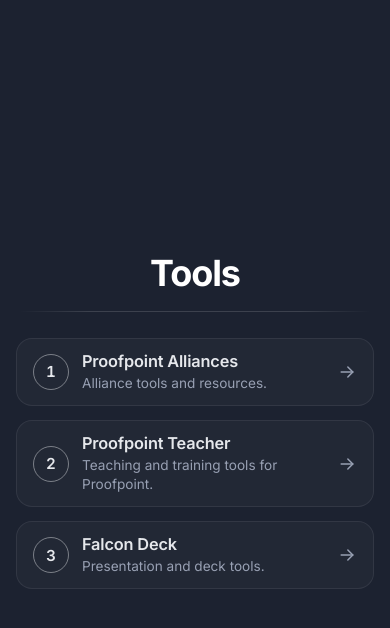
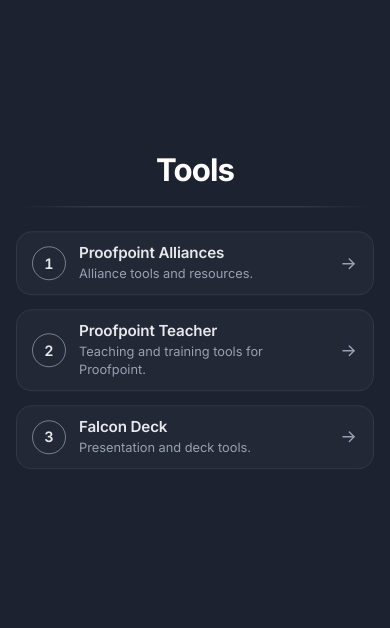
Before and after one commit to jchowlabs/jchowlabs-dev.github.io, a plain HTML site: page index.html in a window 390 px wide. Drawn offline with Linux system fonts and the light colour scheme.

Commit message:
Update index.html

```diff
--- a/index.html
+++ b/index.html
@@ -34,13 +34,13 @@
       padding: 56px 24px;
     }
 
-    .wrap { width: min(540px, 100%); }
+    .wrap { width: min(480px, 100%); transform: translateY(-13vh); }
 
     /* ── Header ────────────────────────────────────────────────── */
     .head { text-align: center; margin-bottom: 32px; }
     .head h1 {
       margin: 0;
-      font-size: clamp(2.25rem, 5.25vw, 3.2rem);
+      font-size: clamp(1.95rem, 4.6vw, 2.8rem);
       font-weight: 700;
       letter-spacing: -0.03em;
       color: #fff;
@@ -49,7 +49,7 @@
     /* Subtle divider: a little wider than the column (centered on the viewport, so it
        can exceed the 540px column), fading over the outer ~20% on each side */
     .head-rule {
-      width: min(620px, 90vw);
+      width: min(540px, 90vw);
       height: 1px;
       margin: 20px 0 0;
       position: relative;
@@ -64,8 +64,8 @@
     .card {
       display: flex;
       align-items: center;
-      gap: 16px;
-      padding: 13px 22px;
+      gap: 15px;
+      padding: 12px 20px;
       background: rgba(255, 255, 255, .028);
       border: 1px solid rgba(255, 255, 255, .07);
       border-radius: 16px;
@@ -84,11 +84,11 @@
     /* Numbered circle (mirrors the "how it works" step markers in alliances) */
     .num {
       flex: none;
-      width: 40px; height: 40px;
+      width: 38px; height: 38px;
       border-radius: 50%;
       border: 1.5px solid rgba(230, 232, 236, .45);
       display: grid; place-items: center;
-      font-size: 1rem; font-weight: 600;
+      font-size: .95rem; font-weight: 600;
       color: var(--ink);
       font-variant-numeric: tabular-nums;
       transition: border-color .22s ease;
@@ -98,12 +98,12 @@
     .meta { flex: 1 1 auto; min-width: 0; }
     .meta h2 {
       margin: 0;
-      font-size: clamp(1.02rem, 2.6vw, 1.15rem);
+      font-size: clamp(.95rem, 2.4vw, 1.05rem);
       font-weight: 600;
       letter-spacing: -0.01em;
       color: var(--ink);
     }
-    .meta p { margin: 3px 0 0; font-size: clamp(.85rem, 2.2vw, .92rem); color: var(--muted); line-height: 1.4; }
+    .meta p { margin: 3px 0 0; font-size: clamp(.8rem, 2vw, .86rem); color: var(--muted); line-height: 1.4; }
 
     .arrow { flex: none; width: 22px; height: 22px; color: var(--muted); transition: transform .22s ease, color .22s ease; }
     .card:hover .arrow { color: var(--ink); transform: translateX(4px); }
@@ -111,12 +111,12 @@
     /* ── Responsive ────────────────────────────────────────────── */
     @media (max-width: 560px) {
       body { padding: 40px 16px; }
-      .head { margin-bottom: 26px; }
-      .card { gap: 13px; padding: 12px 16px; }
-      .num { width: 36px; height: 36px; font-size: .95rem; }
-      .arrow { width: 20px; height: 20px; }
+      .head { margin-bottom: 24px; }
+      .card { gap: 13px; padding: 11px 15px; }
+      .num { width: 34px; height: 34px; font-size: .9rem; }
+      .arrow { width: 19px; height: 19px; }
     }
-    @media (max-height: 640px) { body { justify-content: flex-start; } }
+    @media (max-height: 640px) { body { justify-content: flex-start; } .wrap { transform: none; } }
     @media (prefers-reduced-motion: reduce) {
       .card, .arrow, .num { transition: none; }
     }
```
